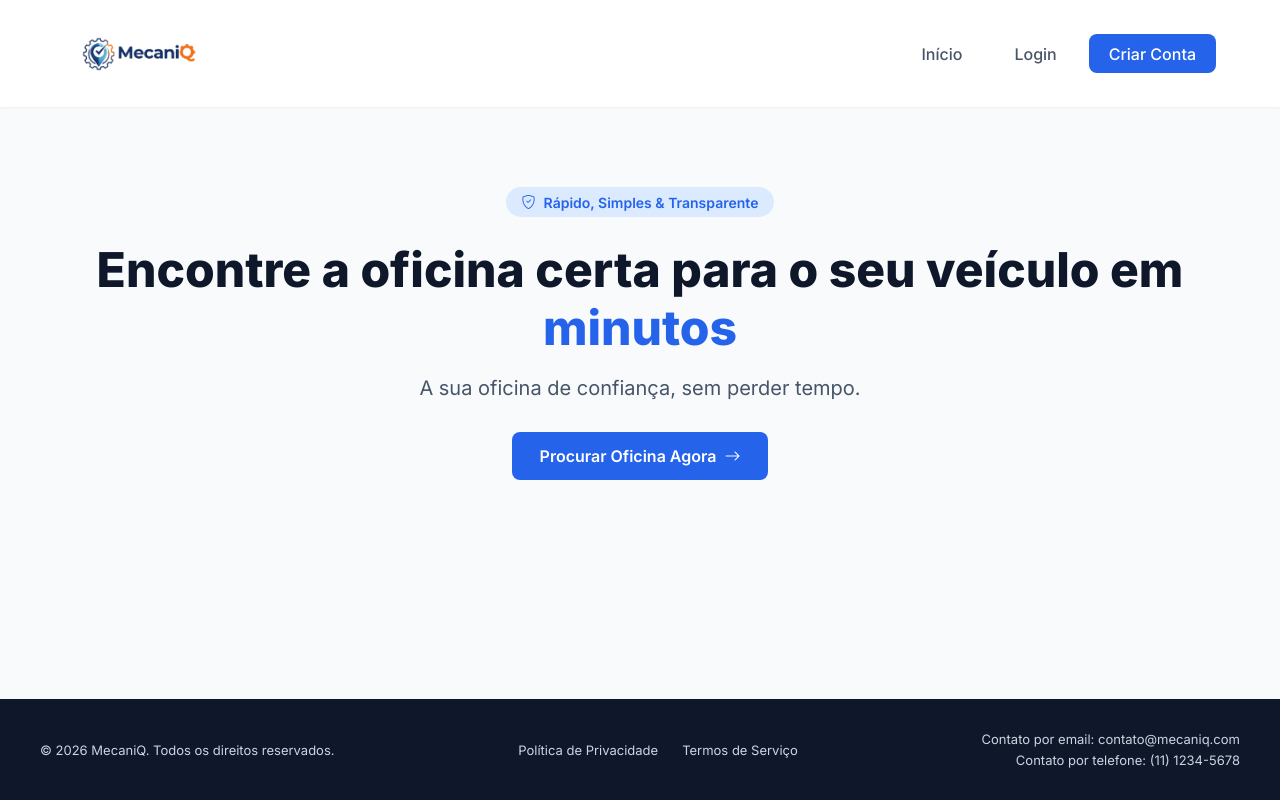
After one commit to diogogonzaga/MecaniQ, a PHP site: page /index.html in a window 1280 px wide. The commit adds this page. Run offline with PHP 8.4, Linux system fonts and the light colour scheme; some libraries are stand-ins or nearby versions.

Commit message:
Resolver problema com site

```diff
--- a/account/login/index.html
+++ b/account/login/index.html
@@ -57,7 +57,7 @@
                     <button type="reset" class="btn-reset">Limpar Dados</button>
 </div>
 <div class="francesinha">
-  Não tem uma conta? <a href="../create/index.php">Criar conta</a>
+  Não tem uma conta? <a href="../create/index.html">Criar conta</a>
 </div>
 
   <!-- Texto de registo -->
--- /dev/null
+++ b/index.html
@@ -0,0 +1,66 @@
+<!DOCTYPE html>
+<html lang="pt">
+<head>
+    <meta charset="UTF-8">
+    <meta name="viewport" content="width=device-width, initial-scale=1.0">
+    <title>MecaniQ - Encontre a sua oficina de confiança</title>
+    <link rel="icon" type="image/png" href="images/logo_sem.png">
+    <link href="https://fonts.googleapis.com/css2?family=Inter:wght@400;500;600;700;800&display=swap" rel="stylesheet">
+    <link rel="stylesheet" href="https://cdn.jsdelivr.net/npm/bootstrap-icons@1.11.3/font/bootstrap-icons.min.css">
+    <link rel="stylesheet" href="css/style.css">
+</head>
+<body>
+<header class="navbar-header">
+  <nav class="navbar">
+    <div class="logo">
+      <a href="index.html">
+        <img src="images/logo_title_sem.png" alt="MecaniQ Logotipo">
+      </a>
+    </div>
+
+    <button class="menu-toggle" type="button" aria-label="Abrir Menu" aria-expanded="false">
+      <i class="bi bi-list"></i>
+    </button>
+
+    <div class="nav-links">
+      <a href="index.html" class="nav-btn nav-btn-secondary">Início</a>
+      <a href="account/login/index.html" class="nav-btn nav-btn-secondary">Login</a>
+      <a href="account/create/index.html" class="nav-btn nav-btn-primary">Criar Conta</a>
+    </div>
+  </nav>
+</header>
+
+<main>
+  <section id="inicio" class="hero">
+    <div class="hero-container">
+      <span class="badge"><i class="bi bi-shield-check"></i> Rápido, Simples &amp; Transparente</span>
+      <h1>Encontre a oficina certa para o seu veículo em <span class="highlight">minutos</span></h1>
+      <p class="slogan">A sua oficina de confiança, sem perder tempo.</p>
+
+      <div class="hero-actions">
+        <a href="oficinas.php" class="cta-btn">Procurar Oficina Agora <i class="bi bi-arrow-right"></i></a>
+      </div>
+    </div>
+  </section>
+</main>
+
+<footer class="footer">
+    <div class="footer-container">
+      <p>&copy; 2026 MecaniQ. Todos os direitos reservados.</p>
+
+      <div class="policy">
+        <a href="#" id="Privacidade" onclick="Privacidade()">Política de Privacidade</a>
+        <a href="#" id="Termos" onclick="Termos()">Termos de Serviço</a>
+      </div>
+
+      <div class="footer-contacts">
+        <a href="mailto:contato@mecaniq.com">Contato por email: contato@mecaniq.com</a>
+        <a href="tel:+551112345678">Contato por telefone: (11) 1234-5678</a>
+      </div>
+    </div>
+</footer>
+<script src="https://cdn.jsdelivr.net/npm/sweetalert2@11"></script>
+<script src="js/swalfire.js"></script>
+<script src="js/script.js"></script>
+</body>
+</html>
--- a/index.php
+++ b/index.php
@@ -14,7 +14,7 @@
 <header class="navbar-header">
   <nav class="navbar">
     <div class="logo">
-      <a href="index.php">
+      <a href="index.html">
         <img src="images/logo_title_sem.png" alt="MecaniQ Logotipo">
       </a><span>
         <?php
@@ -40,7 +40,7 @@
     </button>
 
     <div class="nav-links">
-      <a href="index.php" class="nav-btn nav-btn-secondary">Início</a>
+      <a href="index.html" class="nav-btn nav-btn-secondary">Início</a>
       <a href="account/login/index.html" class="nav-btn nav-btn-secondary" id="account" onclick="account(event)">Login</a>
       <a href="account/create/index.php" class="nav-btn nav-btn-primary" id="account" onclick="account_conta(event)">Criar Conta</a>
     </div>
```
